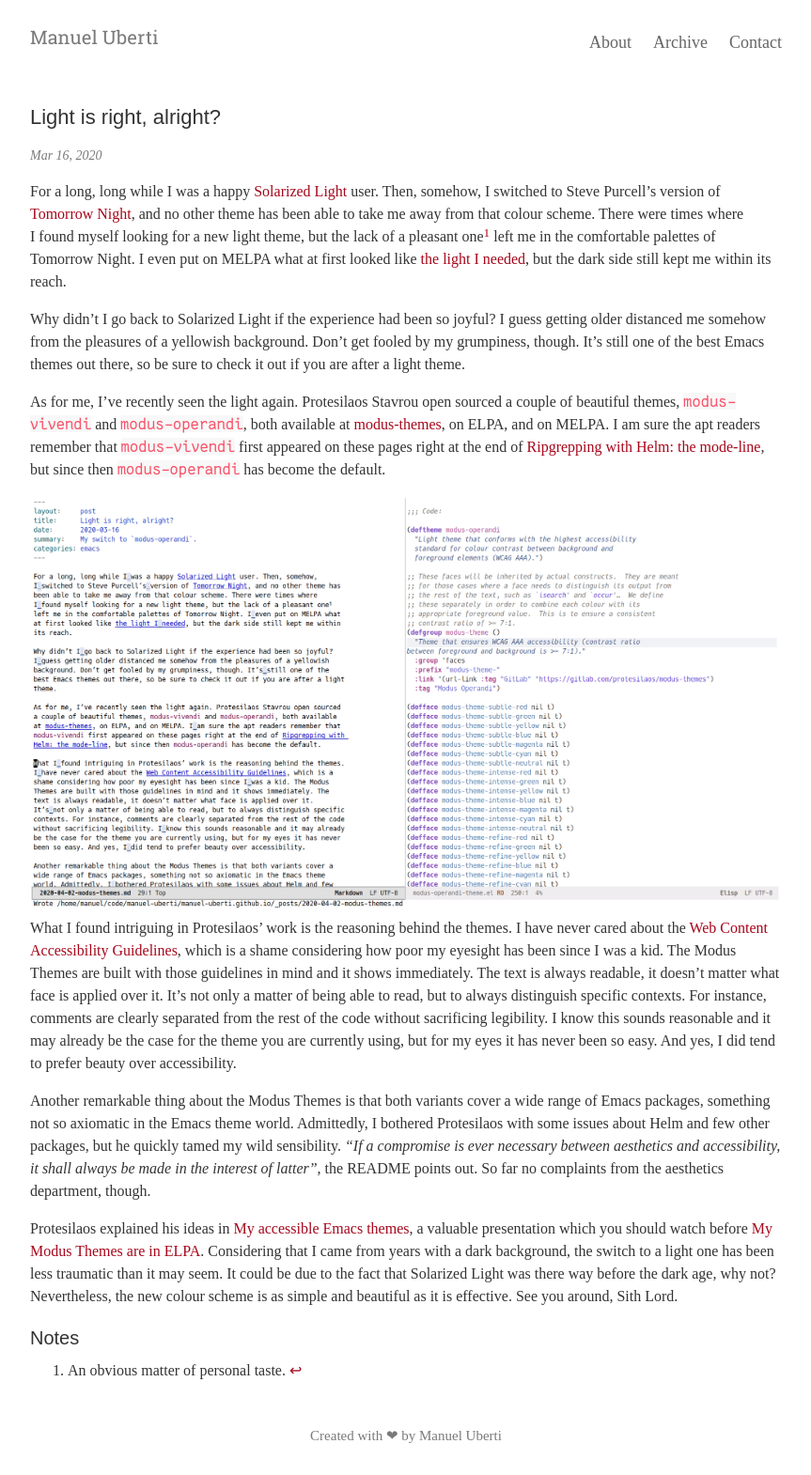
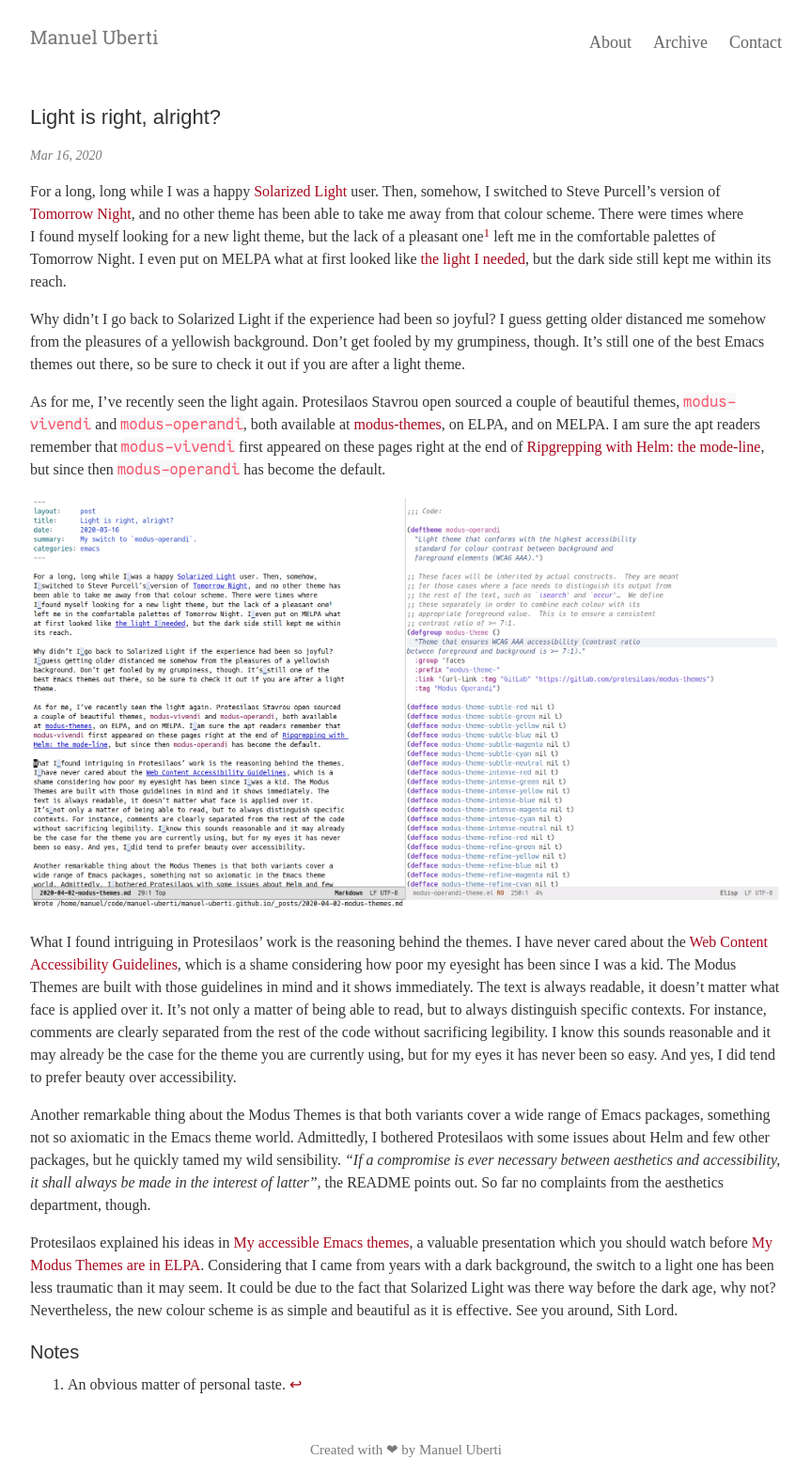
Before and after one commit to manuel-uberti/manuel-uberti.github.io, a Jekyll site: the page built from _posts/2020-03-16-modus-themes.md, in a window 1280 px wide. Shown: the whole page at 94% size, without its empty margins (208-1071 px from the left). Built offline with Jekyll 4.4.1, drawn with Linux system fonts in a browser that asks for light colours; some web fonts are replaced.

Commit message:
Add padding

```diff
--- a/_posts/2020-03-16-modus-themes.md
+++ b/_posts/2020-03-16-modus-themes.md
@@ -26,7 +26,7 @@
 `modus-vivendi` first appeared on these pages right at the end of [Ripgrepping with
 Helm: the mode-line](https://www.manueluberti.eu/emacs/2020/03/01/helm-ripgrep-mode-line/), but since then `modus-operandi` has become the default.
 
-<div style="text-align: center">
+<div style="text-align: center; padding-bottom: 15px">
     <a href="https://raw.githubusercontent.com/manuel-uberti/manuel-uberti.github.io/master/images/modus-operandi.png"
        target="_blank">
       <img src="/images/modus-operandi.png">
```
